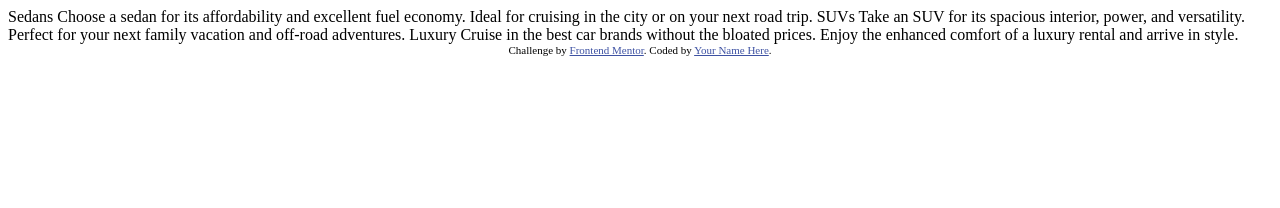
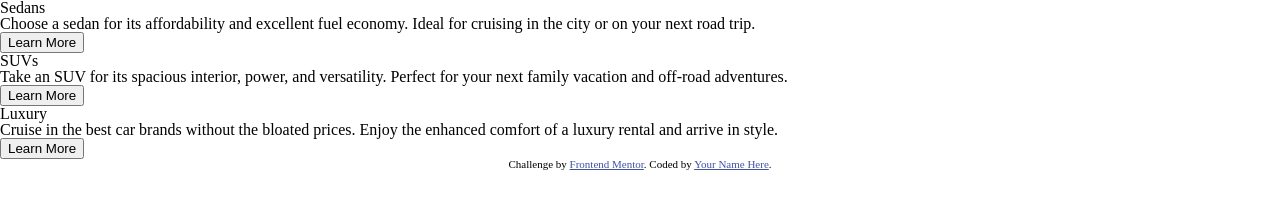
Before and after one commit to shane86920915/3-column-preview-card, a plain HTML site: page index.html in a window 1280 px wide. Drawn offline with Linux system fonts and the light colour scheme.

Commit message:
add stylesheet

```diff
--- a/index.html
+++ b/index.html
@@ -1,36 +1,48 @@
 <!DOCTYPE html>
 <html lang="en">
+
 <head>
   <meta charset="UTF-8">
-  <meta name="viewport" content="width=device-width, initial-scale=1.0"> <!-- displays site properly based on user's device -->
+  <meta name="viewport" content="width=device-width, initial-scale=1.0">
+  <!-- displays site properly based on user's device -->
 
   <link rel="icon" type="image/png" sizes="32x32" href="./images/favicon-32x32.png">
+<link rel="stylesheet" href="style.css">
+  <title> 3-column preview card component</title>
 
-  <title>Frontend Mentor | 3-column preview card component</title>
-
-  <!-- Feel free to remove these styles or customise in your own stylesheet 👍 -->
-  <style>
-    .attribution { font-size: 11px; text-align: center; }
-    .attribution a { color: hsl(228, 45%, 44%); }
-  </style>
 </head>
 <body>
+  <main>
+    <section class="container">
 
-  Sedans
-  Choose a sedan for its affordability and excellent fuel economy. Ideal for cruising in the city
-  or on your next road trip.
+      <article> <h1>Sedans</h1>
+      <p>  Choose a sedan for its affordability and excellent fuel economy. Ideal for cruising in the city
+        or on your next road trip.</p>
+        <button class="btn">Learn More</button>
+      </article>
 
-  SUVs
-  Take an SUV for its spacious interior, power, and versatility. Perfect for your next family vacation
-  and off-road adventures.
+      <article>
+        <h1>SUVs</h1>
+        <p>Take an SUV for its spacious interior, power, and versatility. Perfect for your next family vacation
+          and off-road adventures.</p>
+        <button class="btn">Learn More</button>
+      </article>
 
-  Luxury
-  Cruise in the best car brands without the bloated prices. Enjoy the enhanced comfort of a luxury
-  rental and arrive in style.
+      <article>
+        <h1>Luxury</h1>
+       <p> Cruise in the best car brands without the bloated prices. Enjoy the enhanced comfort of a luxury
+        rental and arrive in style.</p>
+        <button class="btn">Learn More</button>
+      </article>
 
-  <div class="attribution">
+    </section>
+
+  </main>
+
+  <footer class="attribution">
     Challenge by <a href="https://www.frontendmentor.io?ref=challenge" target="_blank">Frontend Mentor</a>.
     Coded by <a href="#">Your Name Here</a>.
-  </div>
+  </footer>
 </body>
+
 </html>
--- /dev/null
+++ b/style.css
@@ -0,0 +1,52 @@
+html, body, div, span, applet, object, iframe,
+h1, h2, h3, h4, h5, h6, p, blockquote, pre,
+a, abbr, acronym, address, big, cite, code,
+del, dfn, em, img, ins, kbd, q, s, samp,
+small, strike, strong, sub, sup, tt, var,
+b, u, i, center,
+dl, dt, dd, ol, ul, li,
+fieldset, form, label, legend,
+table, caption, tbody, tfoot, thead, tr, th, td,
+article, aside, canvas, details, embed,
+figure, figcaption, footer, header, hgroup,
+menu, nav, output, ruby, section, summary,
+time, mark, audio, video {
+	margin: 0;
+	padding: 0;
+	border: 0;
+	font-size: 100%;
+	font: inherit;
+	vertical-align: baseline;
+}
+/* HTML5 display-role reset for older browsers */
+article, aside, details, figcaption, figure,
+footer, header, hgroup, menu, nav, section {
+	display: block;
+}
+body {
+	line-height: 1;
+
+}
+ol, ul {
+	list-style: none;
+}
+blockquote, q {
+	quotes: none;
+}
+blockquote:before, blockquote:after,
+q:before, q:after {
+	content: '';
+	content: none;
+}
+table {
+	border-collapse: collapse;
+	border-spacing: 0;
+}
+.attribution {
+    font-size: 11px;
+    text-align: center;
+  }
+
+  .attribution a {
+    color: hsl(228, 45%, 44%);
+  }
```
